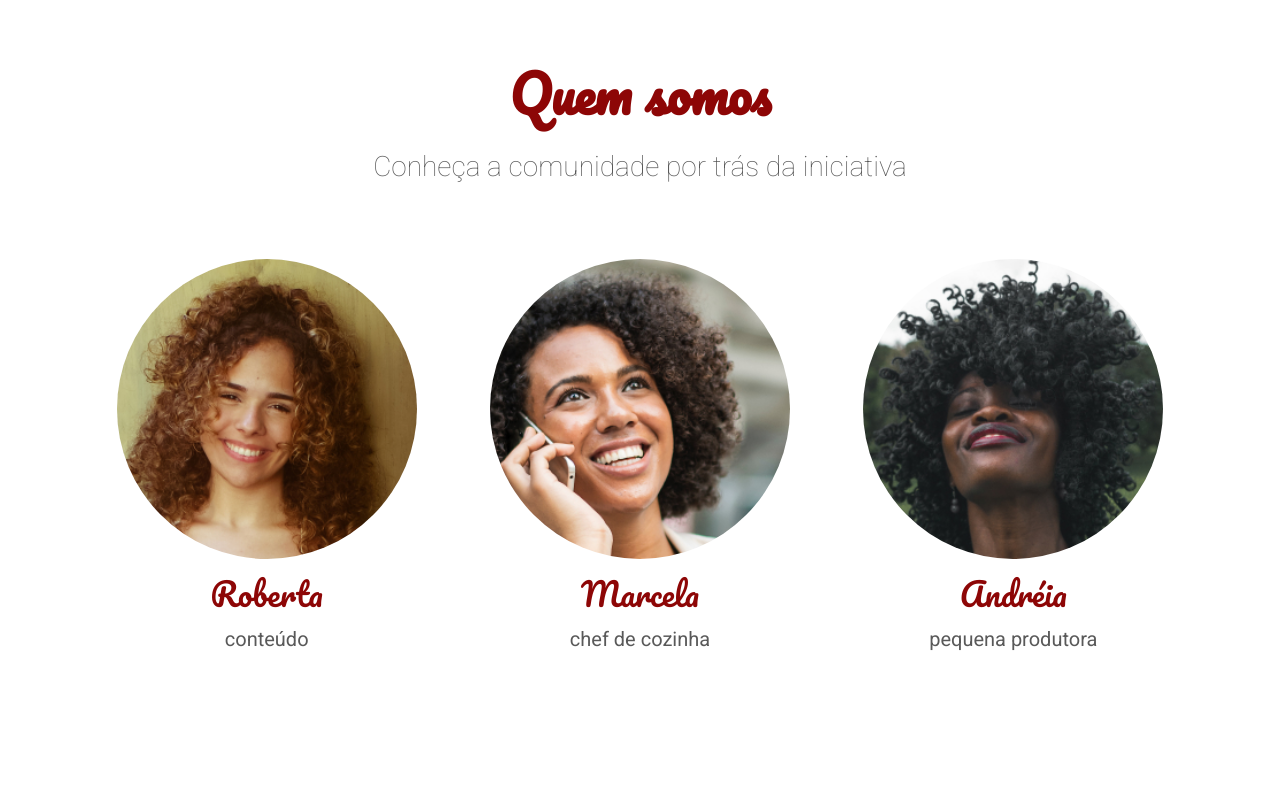
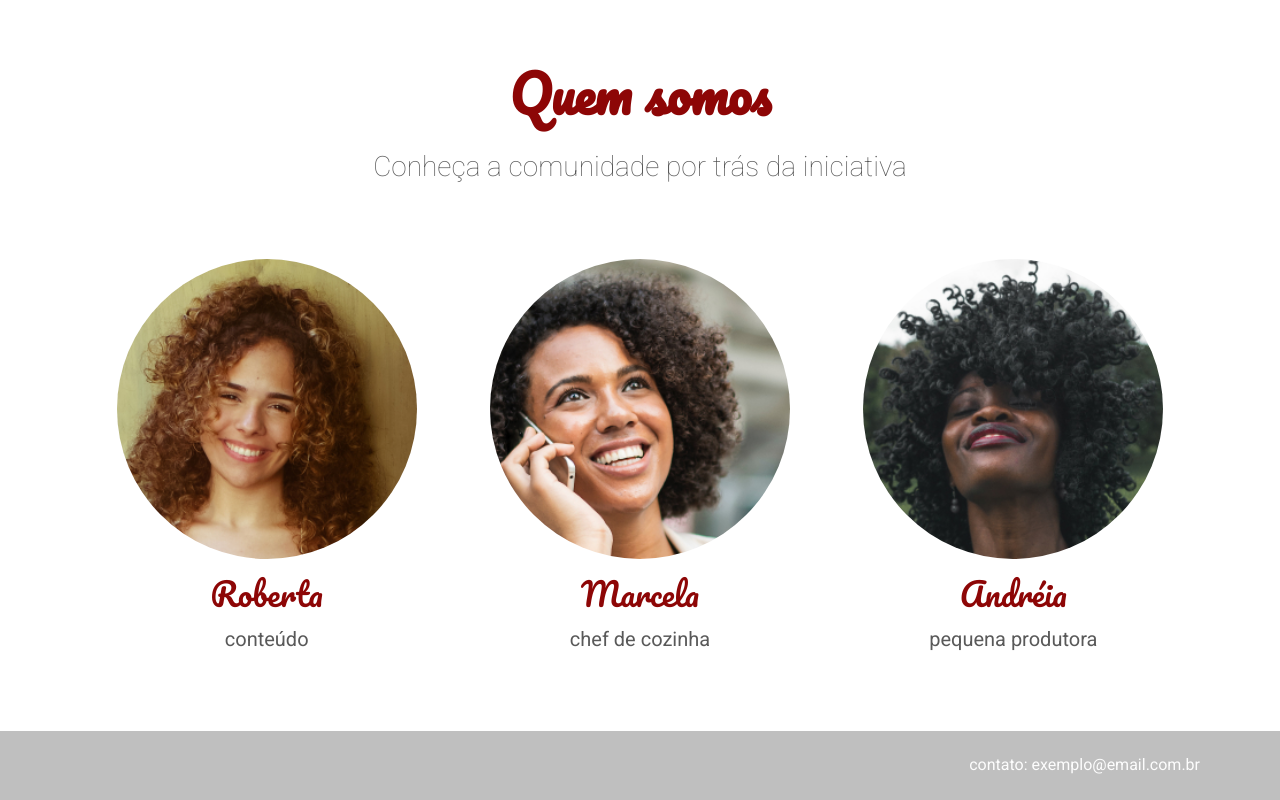
Before and after one commit to gustavocuore/fruta-e-fruto, a plain HTML site: page index.html in a window 1280 px wide. Shown: the part 2289-3089 px from the top of the page. Before the commit the page ends 3020 px from the top, so only its background shows below. Drawn offline with Linux system fonts and the light colour scheme.

Commit message:
inserindo rodape

```diff
--- /dev/null
+++ b/assets/css/rodape.css
@@ -0,0 +1,7 @@
+.rodape {
+    background: #bfbfbf;
+    color: #fdfdfd;
+    text-align: right;
+    padding: 1.5625rem 5rem;
+    text-transform: lowercase;
+}
--- a/index.html
+++ b/index.html
@@ -33,6 +33,7 @@
         <link rel="stylesheet" href="./assets/css/pessoa/pessoa-imagem.css">
         <link rel="stylesheet" href="./assets/css/pessoa/pessoa-nome.css">
         <link rel="stylesheet" href="./assets/css/pessoa/pessoa-funcao.css">
+        <link rel="stylesheet" href="./assets/css/rodape.css">
     </head>
     <body>
         <header class="cabecalho">
@@ -125,5 +126,8 @@
                 </div>
             </div>
         </section>
+        <footer class="rodape">
+            Contato: exemplo@email.com.br
+        </footer>
     </body>
 </html>
```
